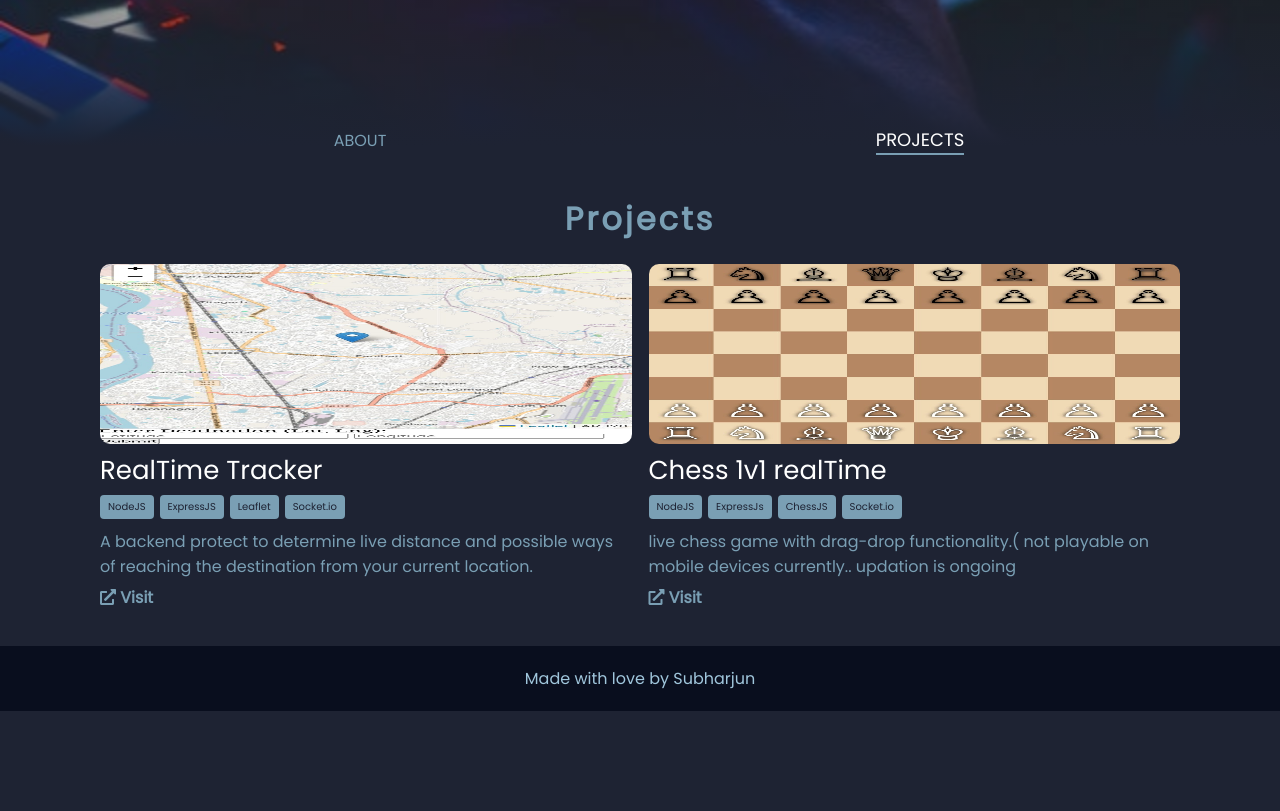
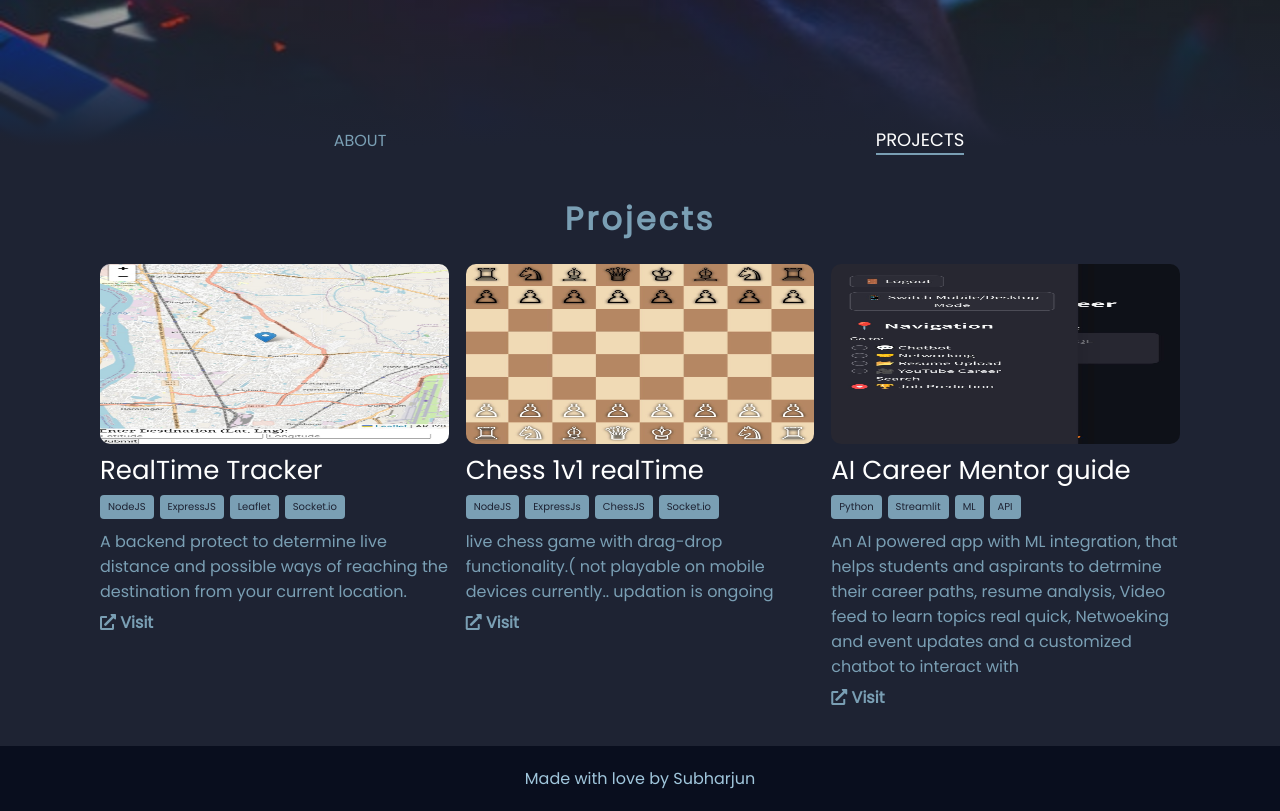
Before and after one commit to Subharjun/perport28, a React (Create React App) app: page /projects in a window 1280 px wide. Shown: the part 334-1145 px from the top of the page. Before the commit the page ends 1045 px from the top, so only its background shows below. Built offline with nearby package versions, Linux system fonts and the light colour scheme; a web font is replaced by a local one.

Commit message:
Update Projects.jsx

```diff
--- a/src/pages/Projects.jsx
+++ b/src/pages/Projects.jsx
@@ -25,6 +25,12 @@ function Projects() {
         projectdesc: 'live chess game with drag-drop functionality.( not playable on mobile devices currently.. updation is ongoing',
         website: 'https://subharjunchess1on1.onrender.com',
         tools: ['NodeJS', 'ExpressJs', 'ChessJS','Socket.io'],
+    },{
+        projectname: 'AI Career Mentor guide',
+        projectthumbnail: './images/ten.jpg',
+        projectdesc: 'An AI powered app with ML integration, that helps students and aspirants to detrmine their career paths, resume analysis, Video feed to learn topics real quick, Netwoeking and event updates and a customized chatbot to interact with',
+        website: 'https://career-nav-ai-ml-subharjun.onrender.com',
+        tools: ['Python', 'Streamlit', 'ML','API'],
     }
 ]
     return (
```
